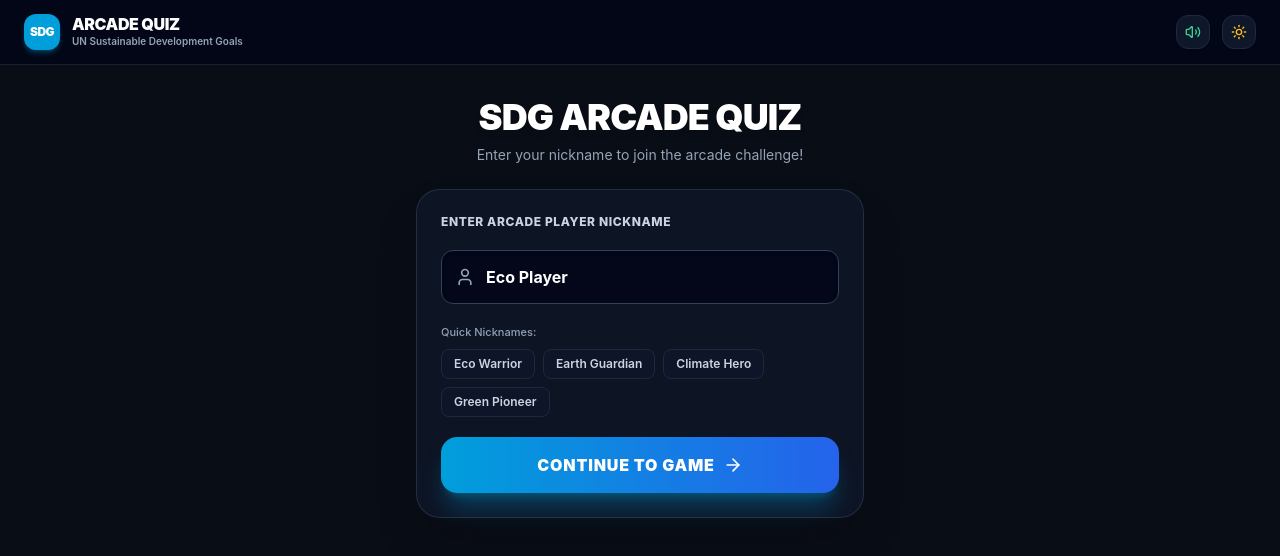
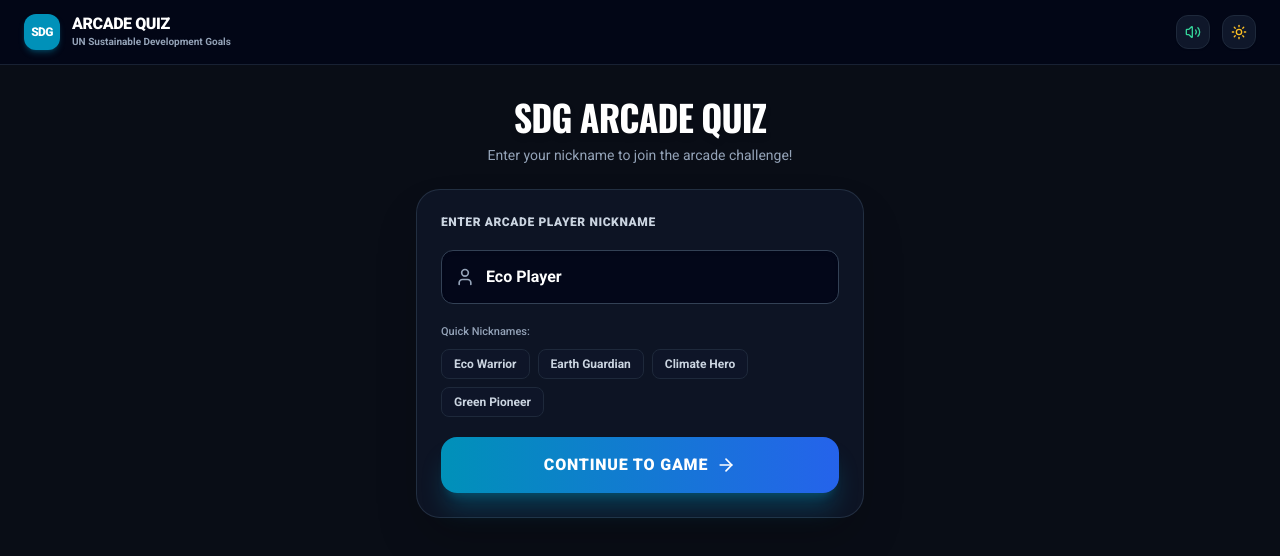
Before and after one commit to shanjai-rathinam/sdg-arcade-quiz, a React (Vite) app: page / in a window 1280 px wide. Shown: the top 556 px of the page. Built offline with nearby package versions, Linux system fonts and the light colour scheme.

Commit message:
Integrate official UN SDGs website styling, typography (Roboto & Oswald) and color tokens

```diff
--- a/index.html
+++ b/index.html
@@ -6,9 +6,10 @@
     <title>SDG Arcade Quiz Game - Live Event Interactive Dual Interface</title>
     <meta name="description" content="Interactive UN Sustainable Development Goals (SDG) Arcade Quiz Game for live events with real-time controller and player synchronization." />
 
-    <!-- Preconnect Google Fonts -->
+    <!-- Preconnect & Load Official UN Fonts (Roboto & Oswald) -->
     <link rel="preconnect" href="https://fonts.googleapis.com">
     <link rel="preconnect" href="https://fonts.gstatic.com" crossorigin>
+    <link href="https://fonts.googleapis.com/css2?family=Oswald:wght@500;600;700&family=Roboto:ital,wght@0,400;0,500;0,700;0,900;1,400&display=swap" rel="stylesheet">
   </head>
   <body class="bg-arcadeDark text-slate-100 antialiased min-h-screen">
     <div id="root"></div>
--- a/src/index.css
+++ b/src/index.css
@@ -2,30 +2,51 @@
 @tailwind components;
 @tailwind utilities;
 
+:root {
+  --un-blue: #0091b9;
+  --un-primary: #00adef;
+  --un-dark: #212529;
+  --un-body-text: #3b3b3b;
+  --un-light-bg: #ffffff;
+  --un-card-bg: #f8f9fa;
+  --un-border: #e9ecef;
+  --font-family-sans: "Roboto", "Oswald", sans-serif;
+}
+
 @layer base {
   body {
-    @apply font-sans antialiased selection:bg-unblue selection:text-white transition-colors duration-300;
+    font-family: var(--font-family-sans);
+    @apply antialiased selection:bg-unblue selection:text-white transition-colors duration-300;
+  }
+
+  h1, h2, h3, h4, h5, h6 {
+    font-family: "Oswald", "Roboto", sans-serif;
   }
 }
 
-/* Custom Glassmorphic Panels */
+/* Official UN Design System Glassmorphic Panels */
 .glass-panel {
   background: rgba(15, 23, 42, 0.75);
   backdrop-filter: blur(16px);
   -webkit-backdrop-filter: blur(16px);
 }
 
+.light {
+  background-color: var(--un-light-bg);
+  color: var(--un-dark);
+}
+
 .light .glass-panel {
-  background: rgba(255, 255, 255, 0.92);
+  background: #ffffff;
   backdrop-filter: blur(16px);
   -webkit-backdrop-filter: blur(16px);
-  border-color: rgba(226, 232, 240, 1);
-  box-shadow: 0 4px 20px -2px rgba(15, 23, 42, 0.06);
+  border-color: var(--un-border);
+  box-shadow: 0 4px 16px -2px rgba(33, 37, 41, 0.08);
 }
 
-/* Arcade Glow Effects */
+/* UN Brand Accent Glow */
 .arcade-glow {
-  box-shadow: 0 0 25px -5px rgba(0, 158, 219, 0.4);
+  box-shadow: 0 0 25px -5px rgba(0, 145, 185, 0.4);
 }
 
 .arcade-glow-gold {
@@ -43,7 +64,7 @@
 }
 
 .light ::-webkit-scrollbar-track {
-  background: rgba(241, 245, 249, 1);
+  background: #f8f9fa;
 }
 
 ::-webkit-scrollbar-thumb {
@@ -52,9 +73,9 @@
 }
 
 .light ::-webkit-scrollbar-thumb {
-  background: rgba(148, 163, 184, 0.8);
+  background: #ced4da;
 }
 
 ::-webkit-scrollbar-thumb:hover {
-  background: #009EDB;
+  background: #0091b9;
 }
--- a/tailwind.config.js
+++ b/tailwind.config.js
@@ -8,7 +8,10 @@ export default {
   theme: {
     extend: {
       colors: {
-        unblue: '#009EDB',
+        unblue: '#0091b9',
+        unprimary: '#00adef',
+        undark: '#212529',
+        unlight: '#f8f9fa',
         arcadeDark: '#090D16',
         arcadeCard: 'rgba(15, 23, 42, 0.75)',
         sdg: {
@@ -32,7 +35,8 @@ export default {
         }
       },
       fontFamily: {
-        sans: ['Inter', 'Outfit', 'system-ui', 'sans-serif'],
+        sans: ['Roboto', 'Oswald', 'system-ui', 'sans-serif'],
+        heading: ['Oswald', 'Roboto', 'sans-serif'],
         arcade: ['"Press Start 2P"', 'monospace', 'cursive']
       },
       animation: {
@@ -46,8 +50,8 @@ export default {
       },
       keyframes: {
         glowPulse: {
-          '0%, 100%': { boxShadow: '0 0 15px rgba(0, 158, 219, 0.4)' },
-          '50%': { boxShadow: '0 0 30px rgba(0, 158, 219, 0.8)' },
+          '0%, 100%': { boxShadow: '0 0 15px rgba(0, 145, 185, 0.4)' },
+          '50%': { boxShadow: '0 0 30px rgba(0, 145, 185, 0.8)' },
         },
         slideUp: {
           '0%': { opacity: '0', transform: 'translateY(20px)' },
```
